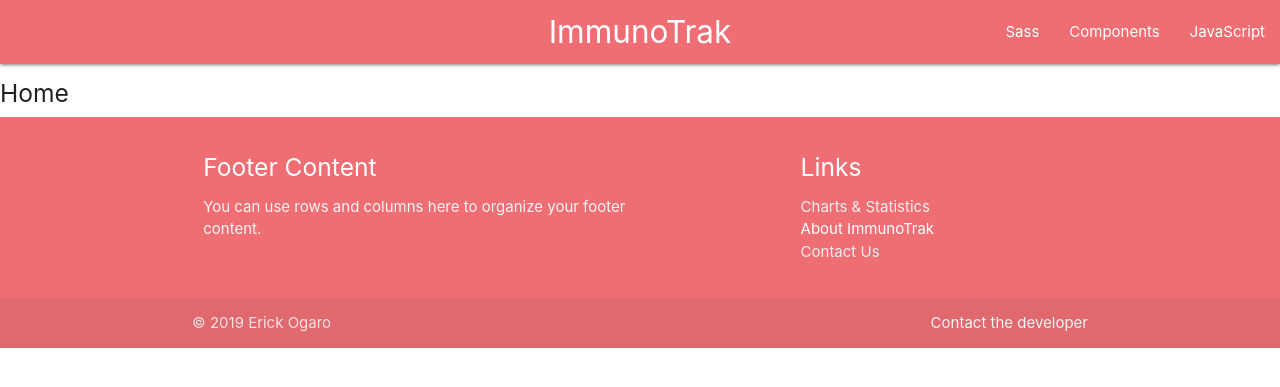
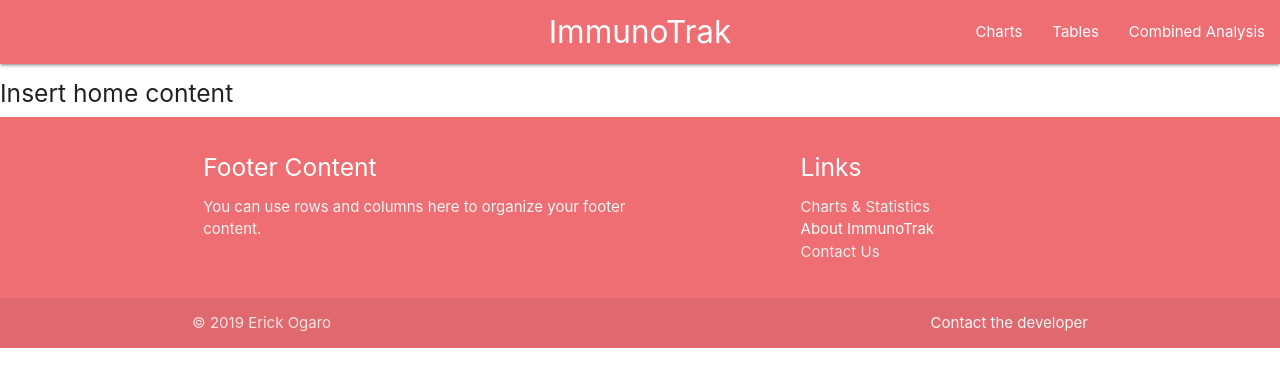
Before and after one commit to ogaroh/immunotrak, a Django app: page / in a window 1280 px wide. Shown: the top 387 px of the page. Run offline with Django 3.2, Linux system fonts and the light colour scheme.

Commit message:
charts, tables & combined analyses

```diff
--- a/templates/base.html
+++ b/templates/base.html
@@ -25,9 +25,9 @@
         <div class="nav-wrapper">
             <a href="#" class="brand-logo center">ImmunoTrak</a>
             <ul id="nav-mobile" class="right hide-on-med-and-down">
-                <li><a href="#">Sass</a></li>
-                <li><a href="#">Components</a></li>
-                <li><a href="#">JavaScript</a></li>
+                <li><a href="#">Charts</a></li>
+                <li><a href="#">Tables</a></li>
+                <li><a href="#">Combined Analysis</a></li>
             </ul>
         </div>
     </nav>
--- a/templates/home.html
+++ b/templates/home.html
@@ -2,6 +2,6 @@
 
 {%block content%}
 
-<h5>Home</h5>
+<h5>Insert home content</h5>
 
 {%endblock%}
```
